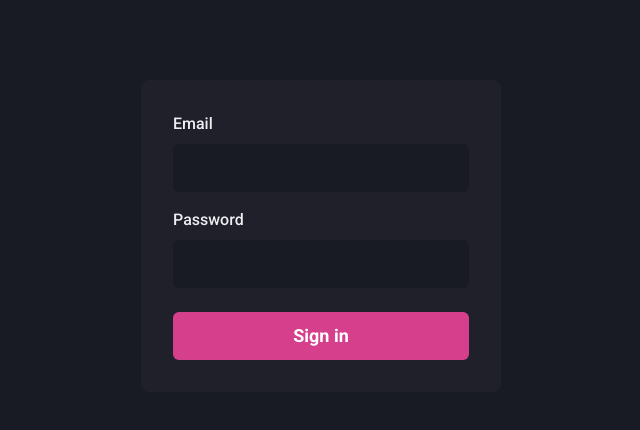
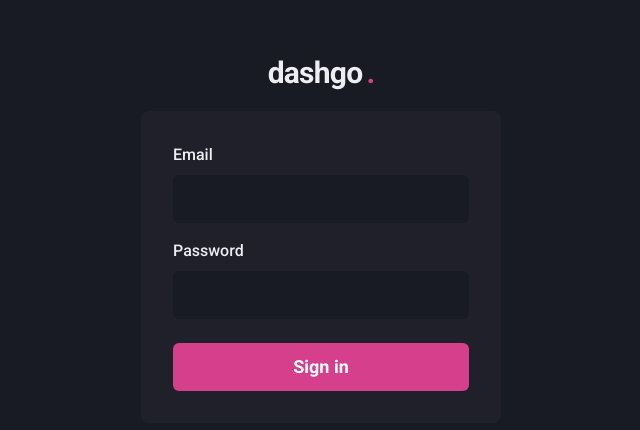
Before and after one commit to eduardo3g/dashboard-nextjs, a Next.js app: page / in a window 1280 px wide. Shown: the part 164-594 px from the top of the page, without its empty margins (319-959 px from the left). Built offline with nearby package versions, Linux system fonts and the light colour scheme.

Commit message:
style: add the Logo component in the home page

```diff
--- a/src/pages/index.tsx
+++ b/src/pages/index.tsx
@@ -9,7 +9,7 @@ import * as yup from 'yup';
 import { yupResolver } from '@hookform/resolvers/yup';
 
 import { Input } from '../components/Form/Input';
-
+import { Logo } from '../components/Header/Logo';
 
 type SignInFormData = {
   email: string;
@@ -35,12 +35,20 @@ export default function SignIn() {
   }
 
   return (
+    <>
     <Flex
       width="100vw"
       height="100vh"
       alignItems="center"
       justifyContent="center"
+      flexDirection="column"
     >
+      <Logo
+        width="auto"
+        marginBottom="4"
+        href="/"
+      />
+
       <Flex
         as="form"
         width="100%"
@@ -79,5 +87,6 @@ export default function SignIn() {
         </Button>
       </Flex>
     </Flex>
+    </>
   )
 };
```
